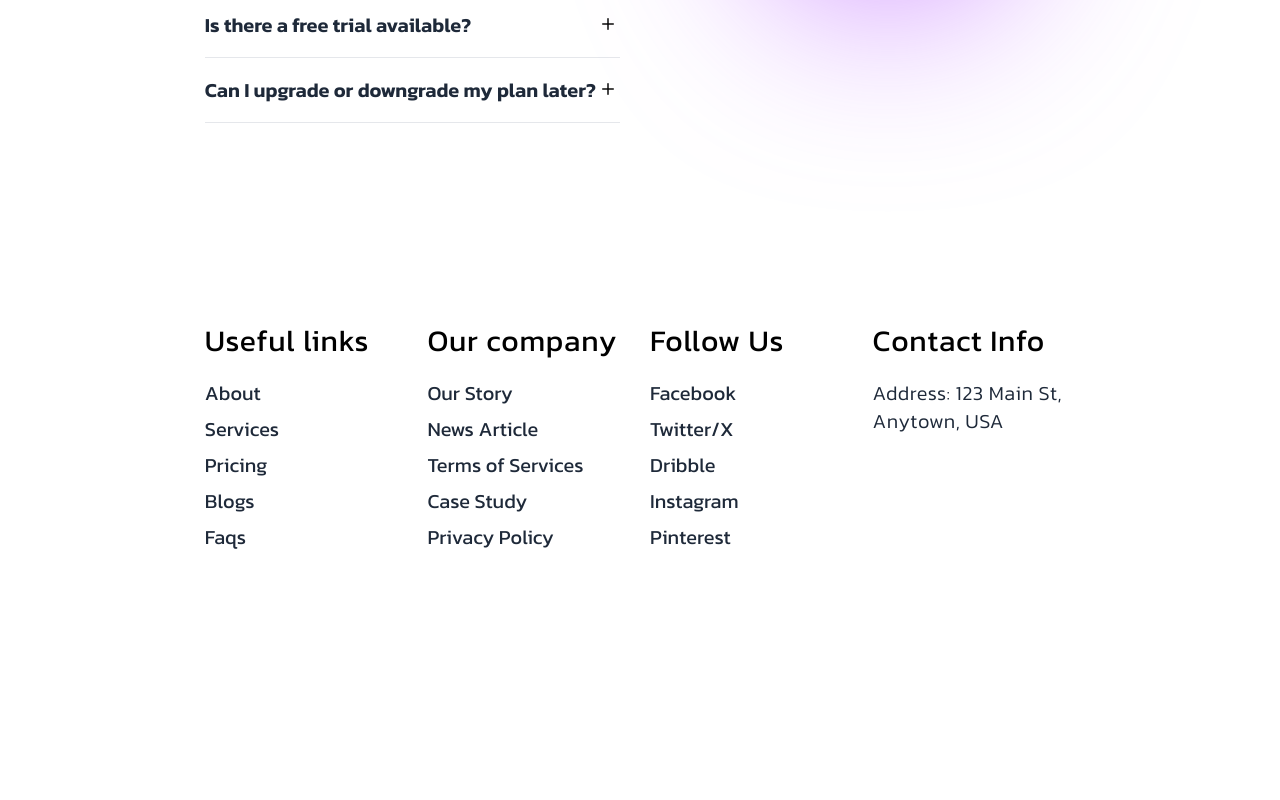
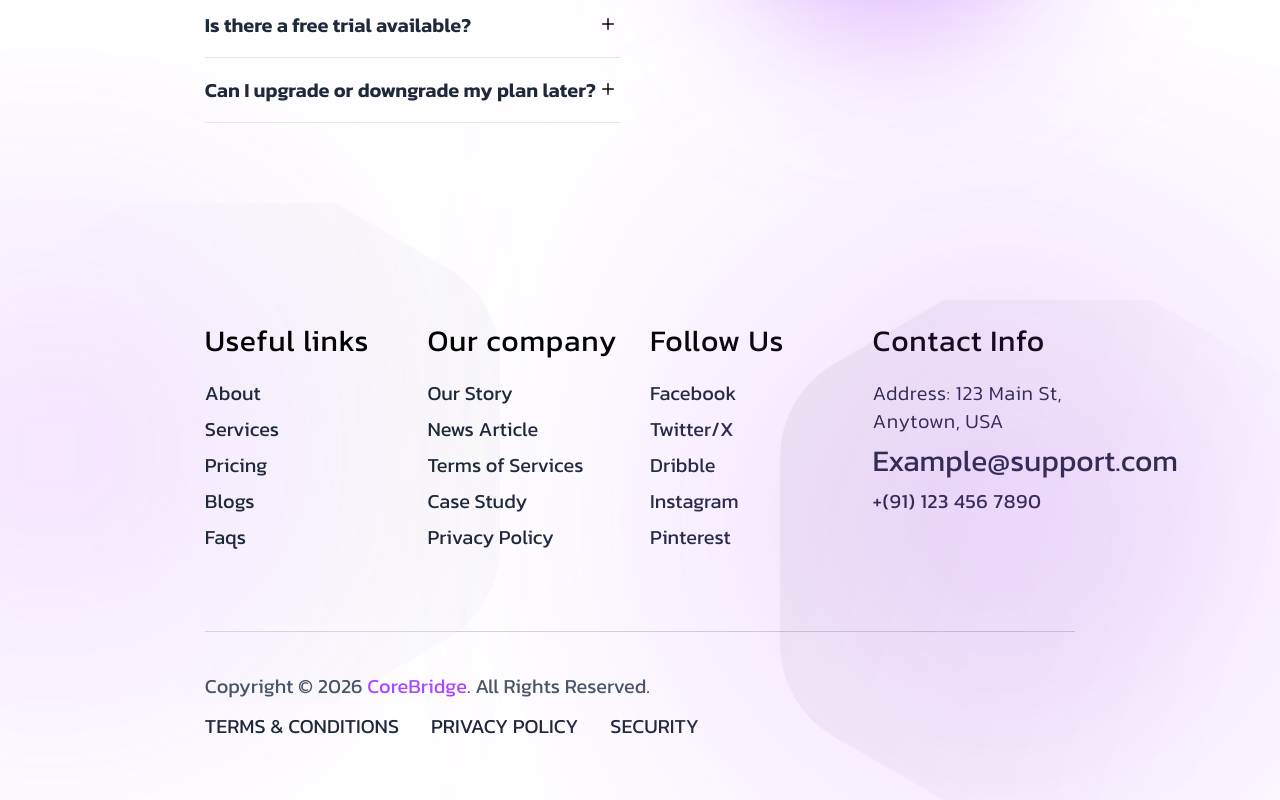
Before and after one commit to Jisap/next16-corebridge, a Next.js app: page /Components/Pages/Faqs in a window 1280 px wide. Shown: the part 666-1466 px from the top of the page. Before the commit the page ends 1277 px from the top, so only its background shows below. Built offline with nearby package versions, Linux system fonts and the light colour scheme.

Commit message:
feat: Add Footer component and interactive FAQ page with global styles.

```diff
--- a/app/Components/Footer/Footer.tsx
+++ b/app/Components/Footer/Footer.tsx
@@ -4,9 +4,9 @@ import React from 'react'
 const Footer = () => {
   return (
     <>
-      <div className='px-[8%] lg:px-[16%] py-20 lg:py-30 lg:pb-15 realtive'>
+      <div className='px-[8%] lg:px-[16%] py-20 lg:py-30 lg:pb-15 relative'>
         <div className='footer-shape'></div>
-        <div className='footer-shape'></div>
+        <div className='footer-shape2'></div>
 
         <footer>
           <div className='footer-grid'>
@@ -137,7 +137,42 @@ const Footer = () => {
                   Address: 123 Main St, Anytown, USA
                 </p>
 
+                <h2 className='text-3xl my-2 text-gray-800'>
+                  Example@support.com
+                </h2>
 
+                <h5 className='text-xl tracking-wide text-gray-800 cursor-pointer hover:text-prim transition-all duration-200'>
+                  +(91) 123 456 7890
+                </h5>
+              </div>
+            </div>
+          </div>
+
+          <div className='footer-bottom pt-20'>
+            <div className='flex flex-wrap justify-center lg:justify-between items-center text-center gap-3 border-t border-gray-300 pt-10'>
+              <p className='text-xl text-gray-600'>
+                Copyright © 2026 <span className='text-prim'>CoreBridge</span>. All Rights Reserved.
+              </p>
+
+              <div className='flex flex-wrap justify-center items-center gap-3 lg:gap-8'>
+                <Link
+                  href="#"
+                  className="text-xl text-gray-800 hover:text-prim hover:-translate-y-1 transition-all duration-200"
+                >
+                  TERMS & CONDITIONS
+                </Link>
+                <Link
+                  href="#"
+                  className="text-xl text-gray-800 hover:text-prim hover:-translate-y-1 transition-all duration-200"
+                >
+                  PRIVACY POLICY
+                </Link>
+                <Link
+                  href="#"
+                  className="text-xl text-gray-800 hover:text-prim hover:-translate-y-1 transition-all duration-200"
+                >
+                  SECURITY
+                </Link>
               </div>
             </div>
           </div>
--- a/app/Components/Pages/Faqs/page.tsx
+++ b/app/Components/Pages/Faqs/page.tsx
@@ -138,7 +138,7 @@ const Faqs = () => {
               </div>
 
               <div className="mt-5">
-                <AnimatePresence mode="wait">
+                <AnimatePresence>
                   {filteredFaqs.map((faq) => (
                     <motion.div
                       key={faq.id}
--- a/app/globals.css
+++ b/app/globals.css
@@ -728,3 +728,59 @@ body {
   background-size: cover;
   background-position: center center;
 }
+
+.footer-shape {
+  position: absolute;
+  top: 0;
+  left: 0;
+  width: 500px;
+  height: 500px;
+  border-radius: 20px;
+  background-image: url("/Images/footer-shape1.svg");
+  background-repeat: no-repeat;
+  background-size: cover;
+  background-position: center center;
+  z-index: -1;
+  opacity: 0.5;
+}
+
+.footer-shape::after {
+  content: "";
+  position: absolute;
+  top: 50%;
+  left: 10%;
+  transform: translate(-50%, -50%);
+  width: 250px;
+  height: 250px;
+  background-color: var(--prim);
+  filter: blur(150px);
+}
+
+.footer-shape2::after {
+  content: "";
+  position: absolute;
+  bottom: 0;
+  right: 0;
+  transform: translate(-50%, -50%);
+  width: 280px;
+  height: 280px;
+  border-radius: 100%;
+  background-color: var(--prim);
+  filter: blur(180px);
+}
+
+.footer-shape2::before {
+  content: "";
+  position: absolute;
+  bottom: 0;
+  right: 0;
+  transform: translate(-50%, -50%);
+  width: 500px;
+  height: 500px;
+  transform: rotateY(180deg);
+  border-radius: 20px;
+  background-image: url("/Images/footer-shape1.svg");
+  background-repeat: no-repeat;
+  background-size: cover;
+  background-position: center center;
+}
```
